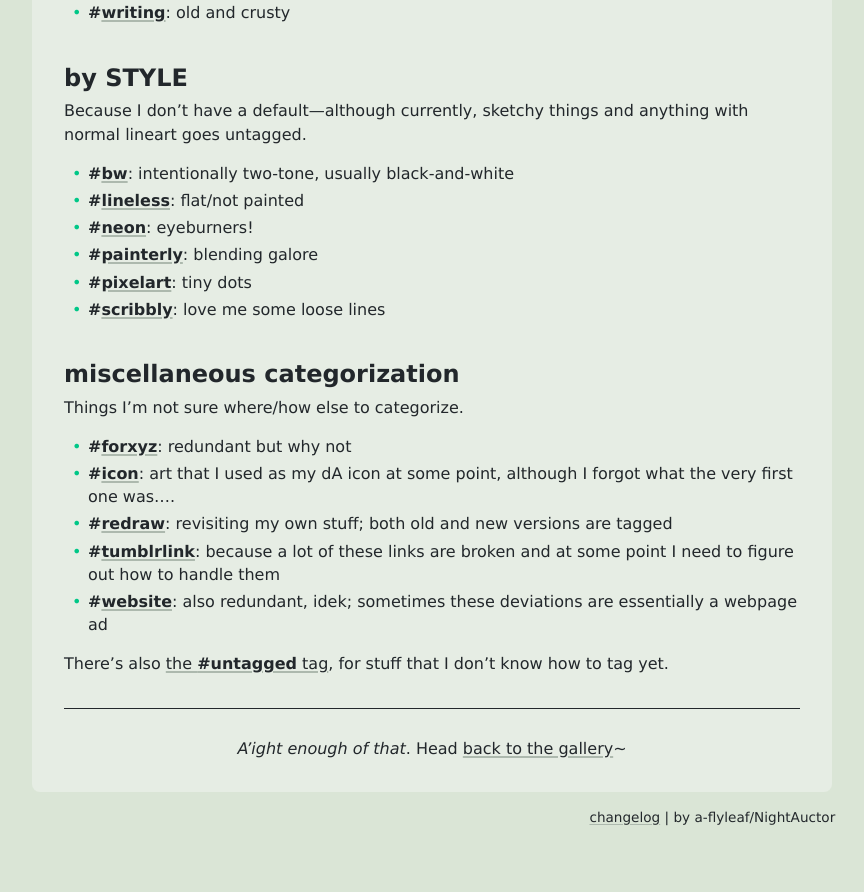
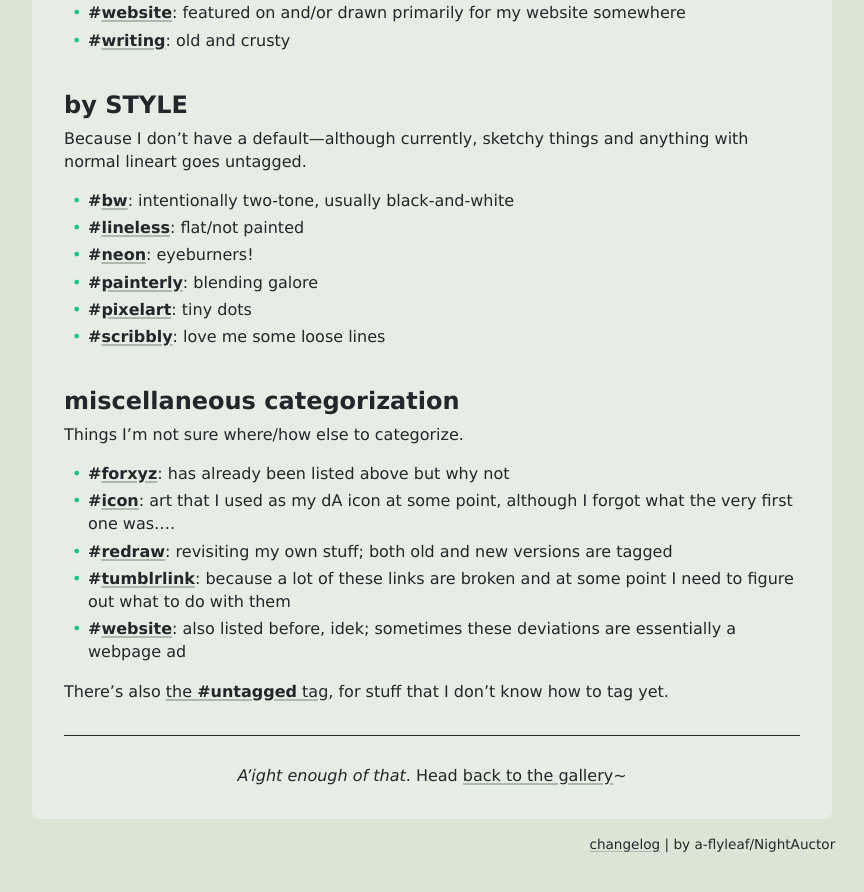
Before and after one commit to a-flyleaf/deviantart, a Jekyll site: the page built from gallery-tag-reference/index.md, in a window 1280 px wide and 900 px high, scrolled down 2194 px. Shown: the top 892 px of the window, without its empty margins (208-1072 px from the left). Built offline with Jekyll 4.4.1, drawn with Linux system fonts in a browser that asks for light colours; some of the changed text lies outside the part shown.

Commit message:
gallery tag reference: general updates
- minor copyediting
- add #omori tag

```diff
--- a/gallery-tag-reference/index.md
+++ b/gallery-tag-reference/index.md
@@ -40,6 +40,8 @@
   notmine:
     - nm: forXYZ
       desc: gifts, commissions, trades
+    - nm: omori
+      desc: has taken over my life as of 2023
     - nm: FlightRising
       desc: <a href='https://www1.flightrising.com/'>dragon hell</a>, intermittent since 2015
     - nm: ena
@@ -97,17 +99,17 @@
       desc: love me some loose lines
   misc:
     - nm: forxyz
-      desc: redundant but why not
+      desc: has already been listed above but why not
     - nm: icon
       desc: art that I used as my dA icon at some point, although I forgot what the very first one was….
     - nm: redraw
       desc: revisiting my own stuff; both old and new versions are tagged
     - nm: tumblrLink
-      desc: because a lot of these links are broken and at some point I need to figure out how to handle them
+      desc: because a lot of these links are broken and at some point I need to figure out what to do with them
     - nm: website
-      desc: also redundant, idek; sometimes these deviations are essentially a webpage ad
+      desc: also listed before, idek; sometimes these deviations are essentially a webpage ad
 ---
-Because [my gallery](https://www.deviantart.com/a-flyleaf/gallery) is sorted almost exclusively in reverse-chronological order, I use tags to actually categorize things. Lots and lots of ’em <span style="display:inline-block;">\o/</span>
+Because [my gallery](https://www.deviantart.com/a-flyleaf/gallery) is sorted almost exclusively in reverse-chronological order, I use tags to actually categorize things. Lots and lots of tags <span style="display:inline-block;">\o/</span>
 
 <aside>(As for why I'm using an offsite thing instead of the original journal entry? Editing it (and tracking all the changes) was a hassle :V The magic of coding is that I can make stuff like this a billion times easier.)</aside>
 
```
